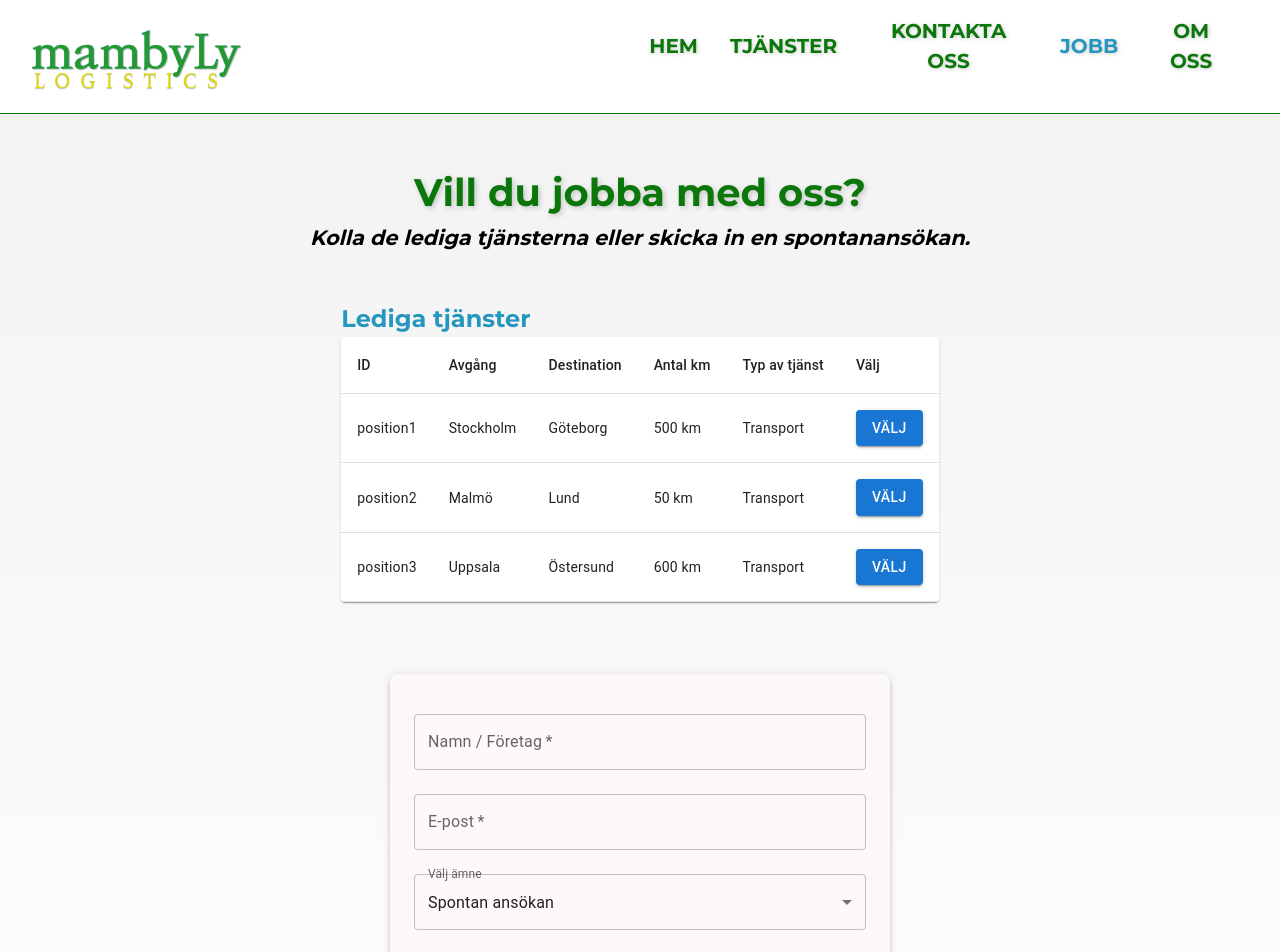
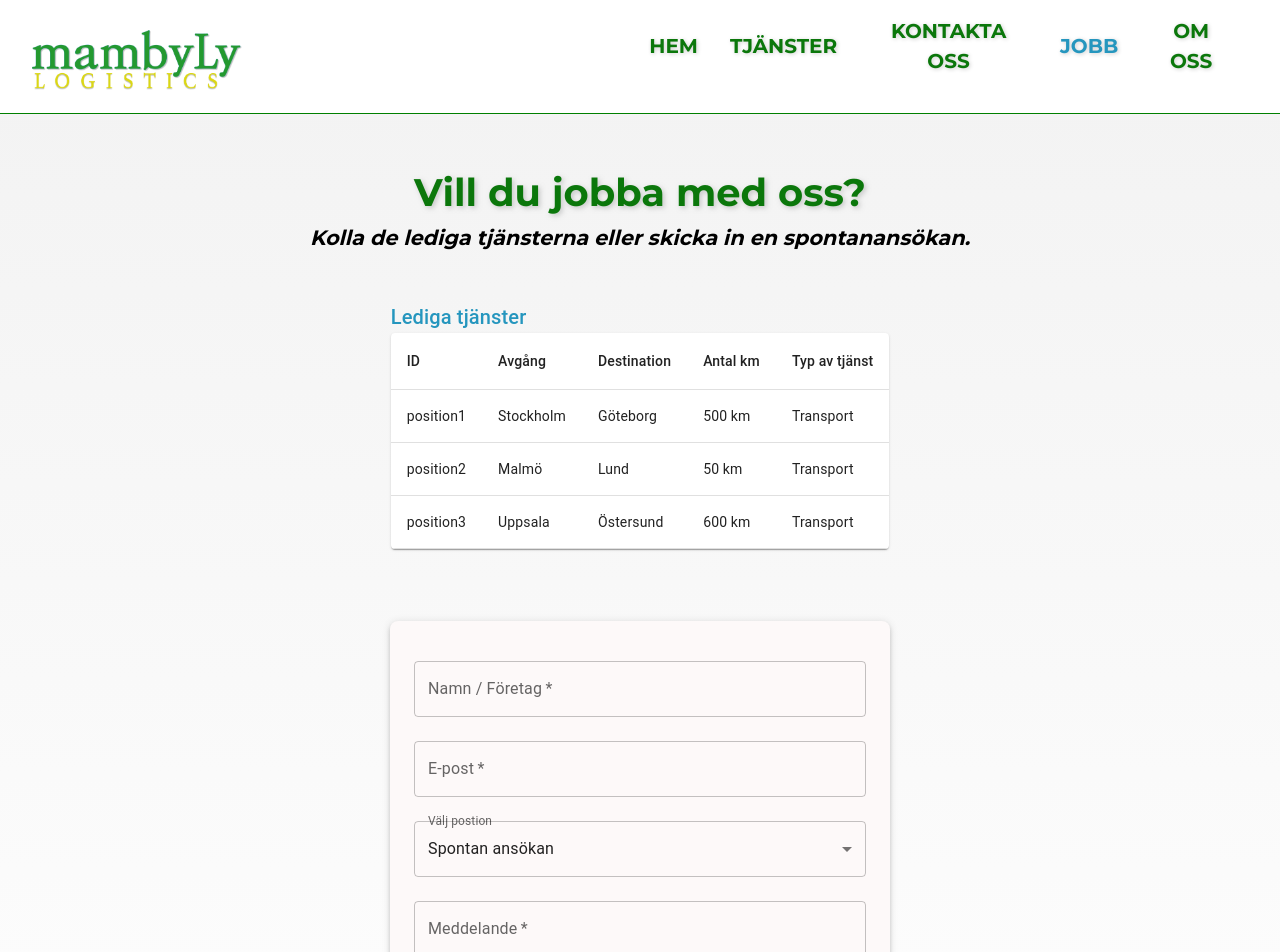
Before and after one commit to Emadenni/MambyLy-logistics-frontend, a React (Vite) app: page /jobbaMedOss in a window 1280 px wide. Shown: the top 952 px of the page. Built offline with nearby package versions, Linux system fonts and the light colour scheme.

Commit message:
implemented logic to handle form subjects depending on form state

```diff
--- a/src/components/AvailablePositionTable/AvailablePositionTable.tsx
+++ b/src/components/AvailablePositionTable/AvailablePositionTable.tsx
@@ -1,3 +1,4 @@
+// src/components/AvailablePositionTable/AvailablePositionTable.tsx
 import React from "react";
 import {
   Table,
@@ -7,24 +8,20 @@ import {
   TableHead,
   TableRow,
   Paper,
-  Button,
   Box,
   Typography,
 } from "@mui/material";
+import { positionsData } from "../data/positions";
 import "./availablePositionTable.scss";
 import { Position } from "../../types/common";
 
 const AvailablePositionTable: React.FC<AvailablePositionTableProps> = ({ onSelectJob }) => {
-  const positions: Position[] = [ // to update dinamically
-    { id: "position1", departure: "Stockholm", destination: "Göteborg", distance: "500 km", serviceType: "Transport" },
-    { id: "position2", departure: "Malmö", destination: "Lund", distance: "50 km", serviceType: "Transport" },
-    { id: "position3", departure: "Uppsala", destination: "Östersund", distance: "600 km", serviceType: "Transport" },
-  ];
-
   return (
     <Box sx={{ marginBottom: 3 }}>
-      <h2>Lediga tjänster</h2>
-      {positions.length === 0 ? (
+      <Typography variant="h6" component="h2">
+        Lediga tjänster
+      </Typography>
+      {positionsData.length === 0 ? (
         <Typography variant="h6" color="textSecondary">
           Ingen ledig tjänst för tillfället, men du kan alltid skicka in en spontanansökan.
         </Typography>
@@ -38,22 +35,16 @@ const AvailablePositionTable: React.FC<AvailablePositionTableProps> = ({ onSelec
                 <TableCell>Destination</TableCell>
                 <TableCell>Antal km</TableCell>
                 <TableCell>Typ av tjänst</TableCell>
-                <TableCell>Välj</TableCell>
               </TableRow>
             </TableHead>
             <TableBody>
-              {positions.map((position) => (
+              {positionsData.map((position) => (
                 <TableRow key={position.id}>
                   <TableCell>{position.id}</TableCell>
                   <TableCell>{position.departure || "Ingen tillgänglig"}</TableCell>
                   <TableCell>{position.destination || "Ingen tillgänglig"}</TableCell>
                   <TableCell>{position.distance || "Ingen tillgänglig"}</TableCell>
                   <TableCell>{position.serviceType}</TableCell>
-                  <TableCell>
-                    <Button variant="contained" color="primary" onClick={() => onSelectJob(position.id)}>
-                      Välj
-                    </Button>
-                  </TableCell>
                 </TableRow>
               ))}
             </TableBody>
--- a/src/components/ContactForm/ContactForm.tsx
+++ b/src/components/ContactForm/ContactForm.tsx
@@ -2,6 +2,23 @@ import React, { useState, useEffect } from "react";
 import { TextField, Button, MenuItem, Select, InputLabel, FormControl, Box, Typography } from "@mui/material";
 import "./contactForm.scss";
 import { FormData } from "../../types/common";
+import { positionsData } from "../data/positions";
+
+const microservices = [
+  "Pallsläp (Tautliner / Gardinsläp)",
+  "Kylsläp (Kyl- och frystransport)",
+  "Containersläp (Flak / Chassisläp)",
+  "Tanksläp",
+  "Flaksläp (Öppet släp)",
+  "Gånggolvssläp (Walking Floor)",
+  "Lastbil med bakgavellyft",
+  "Släpförflyttning & repositionering",
+  "Förlastning & släphantering",
+  "Grundläggande digitala verktyg",
+  "Skräddarsydda logistiklösningar",
+  "Webbappar & specialbyggda system",
+  "Övrigt",
+];
 
 const ContactForm: React.FC<{ subjectFromCard: string; isJobApplication?: boolean }> = ({
   subjectFromCard,
@@ -17,7 +34,6 @@ const ContactForm: React.FC<{ subjectFromCard: string; isJobApplication?: boolea
 
   const [successMessage, setSuccessMessage] = useState<string>("");
 
-  // Aggiorna il valore di subject SOLO se cambia il job selezionato
   useEffect(() => {
     if (subjectFromCard) {
       setFormData((prev) => ({ ...prev, subject: subjectFromCard }));
@@ -32,7 +48,6 @@ const ContactForm: React.FC<{ subjectFromCard: string; isJobApplication?: boolea
   const handleFileChange = (e: React.ChangeEvent<HTMLInputElement>) => {
     if (e.target.files && e.target.files.length > 0) {
       const selectedFile = e.target.files[0];
-      console.log("File selezionato:", selectedFile);
       setFormData((prev) => ({ ...prev, file: selectedFile }));
     }
   };
@@ -40,9 +55,6 @@ const ContactForm: React.FC<{ subjectFromCard: string; isJobApplication?: boolea
   const handleSubmit = (e: React.FormEvent) => {
     e.preventDefault();
 
-    console.log("Stato formData al submit:", formData);
-
-    // **FIX** Controlla se l'utente ha caricato il file quando necessario
     if (isJobApplication && !formData.file) {
       alert("Vänligen ladda upp ditt CV.");
       return;
@@ -51,7 +63,6 @@ const ContactForm: React.FC<{ subjectFromCard: string; isJobApplication?: boolea
     console.log("Formulär skickat:", formData);
     setSuccessMessage("Tack! Ditt meddelande har skickats.");
 
-    // Resetta il form dopo l'invio
     setFormData({
       name: "",
       email: "",
@@ -65,7 +76,14 @@ const ContactForm: React.FC<{ subjectFromCard: string; isJobApplication?: boolea
     <Box
       component="form"
       onSubmit={handleSubmit}
-      sx={{ maxWidth: 500, mx: "auto", p: 3, boxShadow: 3, borderRadius: 2, backgroundColor: "rgb(253, 249, 249)" }}
+      sx={{
+        maxWidth: 500,
+        mx: "auto",
+        p: 3,
+        boxShadow: 3,
+        borderRadius: 2,
+        backgroundColor: "rgb(253, 249, 249)",
+      }}
     >
       <FormControl fullWidth margin="normal">
         <TextField label="Namn / Företag" name="name" value={formData.name} onChange={handleChange} required />
@@ -73,13 +91,28 @@ const ContactForm: React.FC<{ subjectFromCard: string; isJobApplication?: boolea
       <FormControl fullWidth margin="normal">
         <TextField label="E-post" name="email" type="email" value={formData.email} onChange={handleChange} required />
       </FormControl>
+
       <FormControl fullWidth margin="normal">
-        <InputLabel>Välj ämne</InputLabel>
+        <InputLabel>Välj postion</InputLabel>
         <Select name="subject" value={formData.subject} onChange={handleChange}>
+        {isJobApplication ? (
       <MenuItem value="Spontan ansökan">Spontan ansökan</MenuItem>
-          {subjectFromCard && <MenuItem value={subjectFromCard}>{subjectFromCard}</MenuItem>}
+    ) : null}
+          {isJobApplication
+            ? positionsData.map((position) => (
+
+                <MenuItem key={position.id} value={position.id}>
+                  {position.id}
+                </MenuItem>
+              ))
+            : microservices.map((service, index) => (
+                <MenuItem key={index} value={service}>
+                  {service}
+                </MenuItem>
+              ))}
         </Select>
       </FormControl>
+
       <FormControl fullWidth margin="normal">
         <TextField
           label="Meddelande"
@@ -91,17 +124,26 @@ const ContactForm: React.FC<{ subjectFromCard: string; isJobApplication?: boolea
           required
         />
       </FormControl>
+
       {isJobApplication && (
+        <>
           <FormControl fullWidth margin="normal">
             <Typography variant="body2">Ladda upp ditt CV:</Typography>
             <input type="file" onChange={handleFileChange} required />
             {formData.file && <Typography variant="caption">{formData.file.name}</Typography>}
           </FormControl>
+        </>
       )}
+
       <Button type="submit" variant="contained" color="primary" fullWidth>
         Skicka
       </Button>
-      {successMessage && <Typography color="success.main" sx={{ mt: 2 }}>{successMessage}</Typography>}
+
+      {successMessage && (
+        <Typography color="success.main" sx={{ mt: 2 }}>
+          {successMessage}
+        </Typography>
+      )}
     </Box>
   );
 };
--- /dev/null
+++ b/src/components/data/positions.tsx
@@ -0,0 +1,7 @@
+export const positionsData: Position[] = [
+    { id: "position1", departure: "Stockholm", destination: "Göteborg", distance: "500 km", serviceType: "Transport" },
+    { id: "position2", departure: "Malmö", destination: "Lund", distance: "50 km", serviceType: "Transport" },
+    { id: "position3", departure: "Uppsala", destination: "Östersund", distance: "600 km", serviceType: "Transport" },
+
+
+  ];
```
Lines whose indentation alone changed are shown as unchanged.
